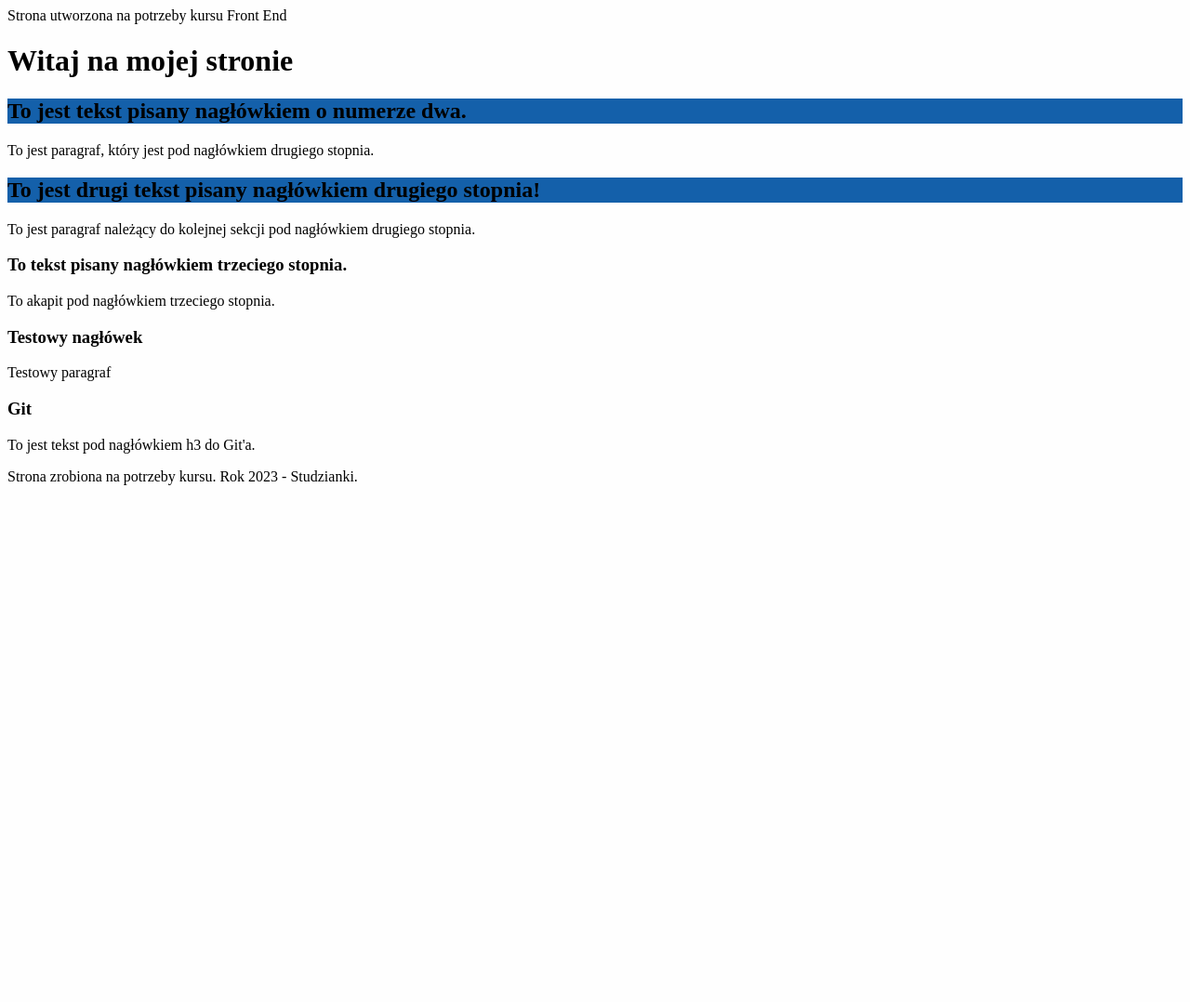
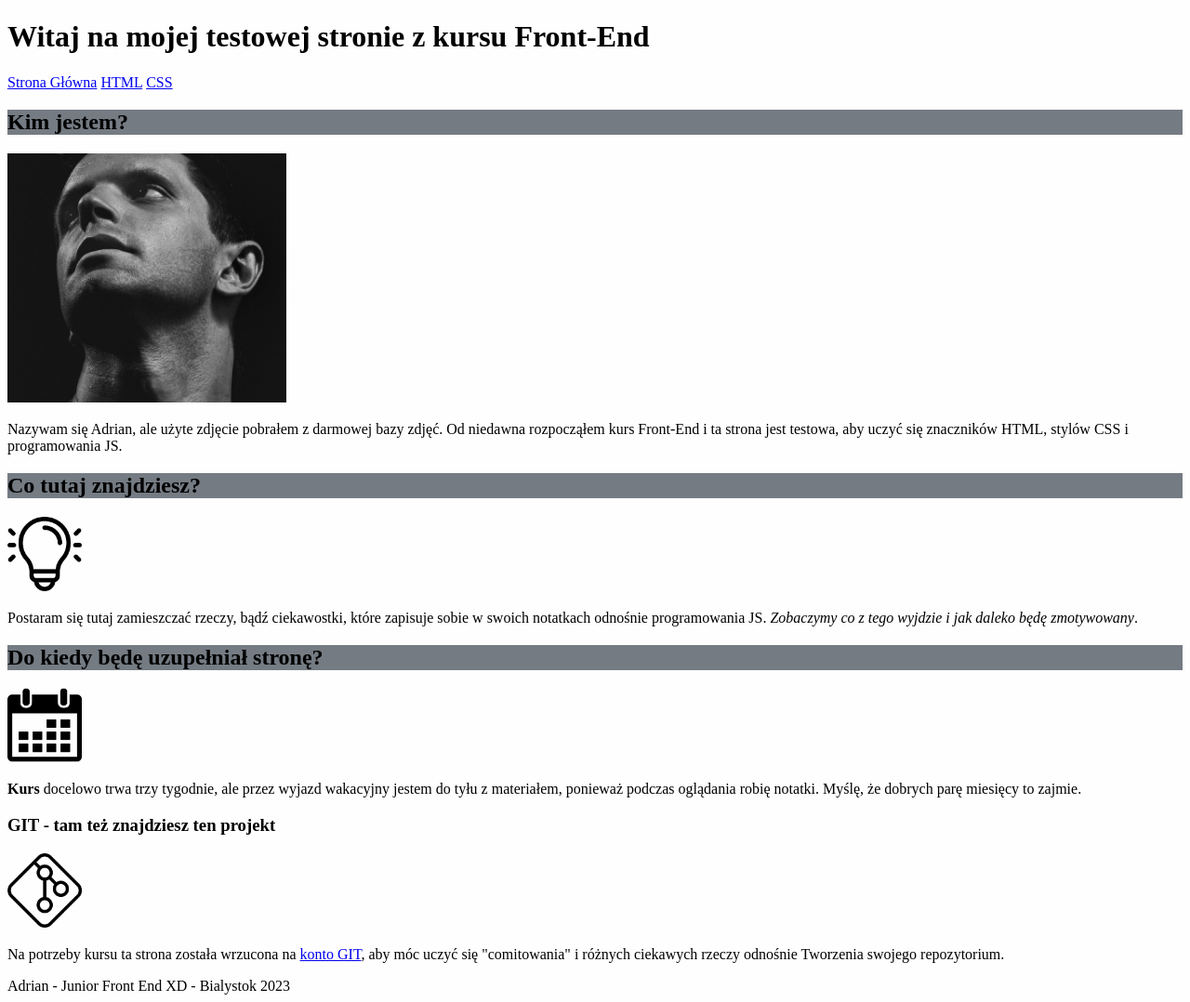
Before and after one commit to skowronskiadrian/homepage, a plain HTML site: page index.html in a window 1280 px wide. Shown: the whole page at 93% size. Before the commit the page ends 800 px from the top, so only its background shows below. Drawn offline with Linux system fonts and the light colour scheme.

Commit message:
Modified HTML, new website, new style

```diff
--- a/index.html
+++ b/index.html
@@ -8,38 +8,66 @@
     <title>Strona testowa WTF 3</title>
   </head>
   <body>
-    <header>Strona utworzona na potrzeby kursu Front End</header>
-    <h1>Witaj na mojej stronie</h1>
+    <header><h1>Witaj na mojej testowej stronie z kursu Front-End</h1></header>
+    <nav>
+      <a href="index.html">Strona Główna</a>
+      <a href="html-tips.html">HTML</a>
+      <a href="css-tips.html">CSS</a>
+    </nav>
     <article>
       <section>
-        <h2>To jest tekst pisany nagłówkiem o numerze dwa.</h2>
-        <p>To jest paragraf, który jest pod nagłówkiem drugiego stopnia.</p>
+        <h2>Kim jestem?</h2>
+        <img
+          class="photo"
+          src="man_portrait.jpg"
+          alt="Czarno białe zdjęcie mężczyzny"
+        />
+        <p>
+          Nazywam się Adrian, ale użyte zdjęcie pobrałem z darmowej bazy zdjęć.
+          Od niedawna rozpocząłem kurs Front-End i ta strona jest testowa, aby
+          uczyć się znaczników HTML, stylów CSS i programowania JS.
+        </p>
       </section>
       <section>
-        <h2>To jest drugi tekst pisany nagłówkiem drugiego stopnia!</h2>
+        <h2>Co tutaj znajdziesz?</h2>
+        <img
+          class="idea_photo"
+          src="idea_icon.png"
+          alt="Czarno biała ikona żarówki."
+        />
         <p>
-          To jest paragraf należący do kolejnej sekcji pod nagłówkiem drugiego
-          stopnia.
+          Postaram się tutaj zamieszczać rzeczy, bądź ciekawostki, które
+          zapisuje sobie w swoich notatkach odnośnie programowania JS.
+          <em>Zobaczymy co z tego wyjdzie i jak daleko będę zmotywowany</em>.
+        </p>
+      </section>
+      <section>
+        <h2>Do kiedy będę uzupełniał stronę?</h2>
+        <img
+          class="calendar_icon"
+          src="calendar.png"
+          alt="Grafika przedstawia czarno biały kalendarz."
+        />
+        <p>
+          <strong>Kurs</strong> docelowo trwa trzy tygodnie, ale przez wyjazd
+          wakacyjny jestem do tyłu z materiałem, ponieważ podczas oglądania
+          robię notatki. Myślę, że dobrych parę miesięcy to zajmie.
         </p>
       </section>
     </article>
 
     <article>
-      <section>
-        <h3>To tekst pisany nagłówkiem trzeciego stopnia.</h3>
-        <p>To akapit pod nagłówkiem trzeciego stopnia.</p>
-      </section>
+      <h3>GIT - tam też znajdziesz ten projekt</h3>
+      <img class="git_icon" src="git_icon.png" alt="Czarno białe logo GIT'a." />
+      <p>
+        Na potrzeby kursu ta strona została wrzucona na
+        <a href="https://github.com/skowronskiadrian/homepage" target="_blank"
+          >konto GIT</a
+        >, aby móc uczyć się "comitowania" i różnych ciekawych rzeczy odnośnie
+        Tworzenia swojego repozytorium.
+      </p>
     </article>
 
-    <article>
-      <h3>Testowy nagłówek</h3>
-      <p>Testowy paragraf</p>
-    </article>
-
-    <article>
-      <h3>Git</h3>
-      <p>To jest tekst pod nagłówkiem h3 do Git'a.</p>
-    </article>
-    <footer>Strona zrobiona na potrzeby kursu. Rok 2023 - Studzianki.</footer>
+    <footer>Adrian - Junior Front End XD - Bialystok 2023</footer>
   </body>
 </html>
--- a/style.css
+++ b/style.css
@@ -3,5 +3,21 @@ body {
 }
 
 h2 {
-  background: #1460aa;
+  background: #747b83;
 }
+
+.photo {
+  max-width: 300px;
+}
+
+.idea_photo {
+  max-width: 80px;
+}
+
+.calendar_icon {
+  max-width: 80px;
+}
+
+.git_icon {
+  max-width: 80px;
+}
```
Also changed, not shown: calendar.png (added), css-tips.html (added), git_icon.png (added), html-tips.html (added), idea_icon.png (added).
